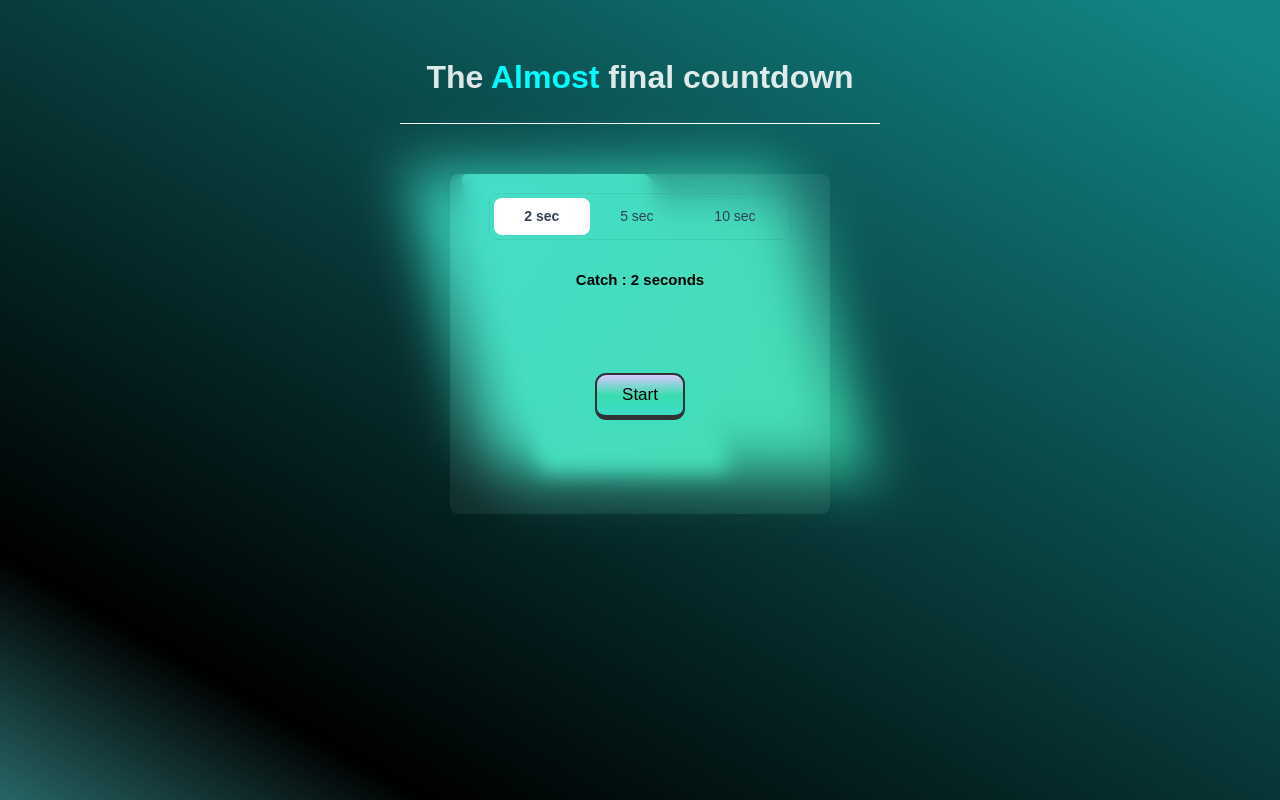
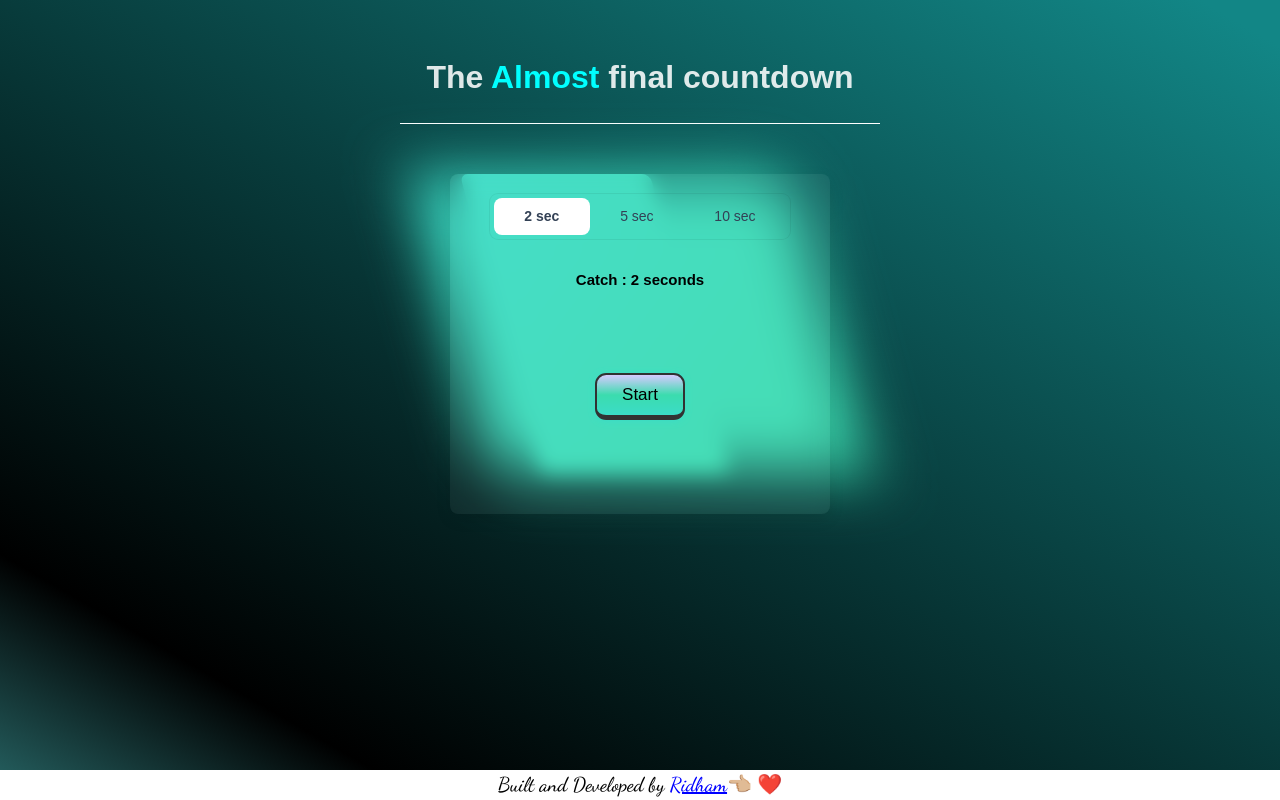
Before and after one commit to ridham-sawhney/AccuStop, a React (Vite) app: page / in a window 1280 px wide. Built offline with nearby package versions, Linux system fonts and the light colour scheme; a web font is replaced by a local one.

Commit message:
dev bar added

```diff
--- a/index.html
+++ b/index.html
@@ -12,6 +12,7 @@
   </head>
   <body>
     <div id="root"></div>
+    <div id="developerBar">Built and Developed by&nbsp; <a href="https://www.linkedin.com/in/ridhamsawhney/"> Ridham</a>👈🏼 ❤️</div>
     <script type="module" src="/src/main.jsx"></script>
   </body>
 </html>
--- a/src/index.css
+++ b/src/index.css
@@ -24,6 +24,7 @@ body {
   position: absolute;
   bottom:0;
   background-color: white;
+  color: black;
   height: 30px;
   display: flex;
   align-items: center;
@@ -34,3 +35,7 @@ font-weight: 400;
 font-size: 20px;
 font-style: normal;
 }
+
+#developerBar a{
+  color: blue;
+}
```
